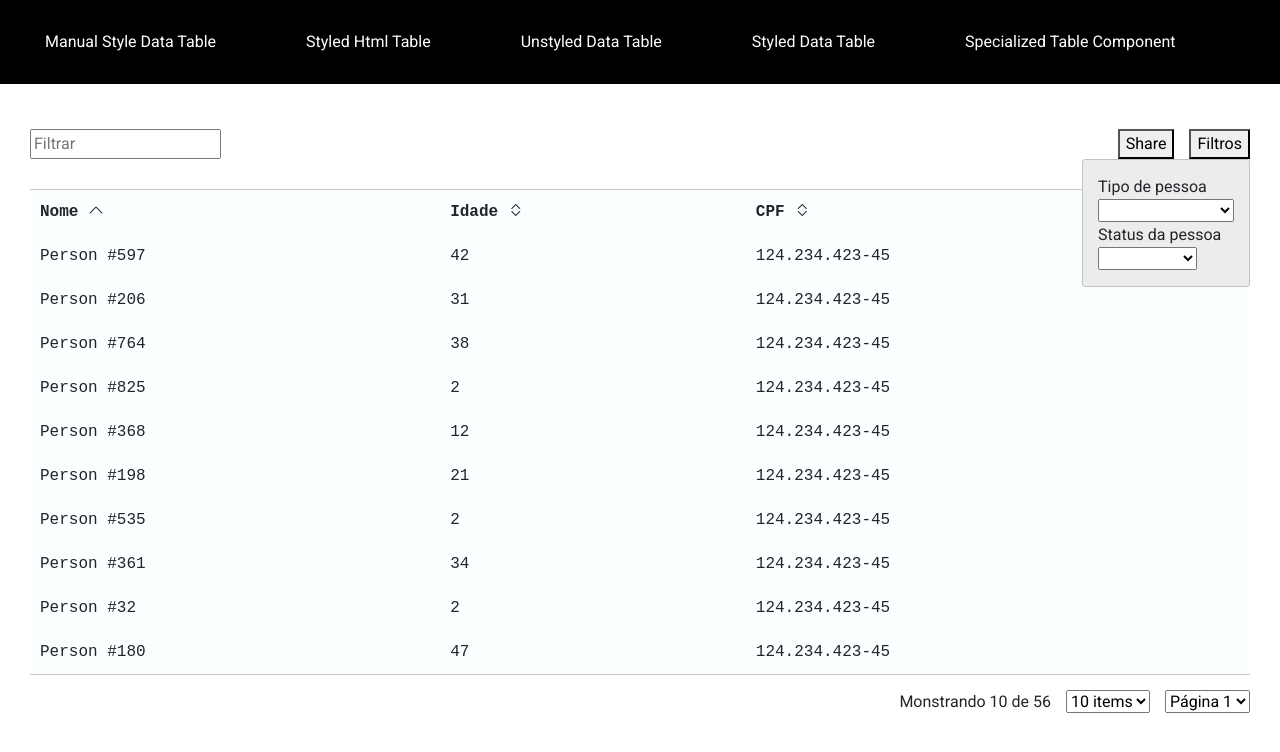
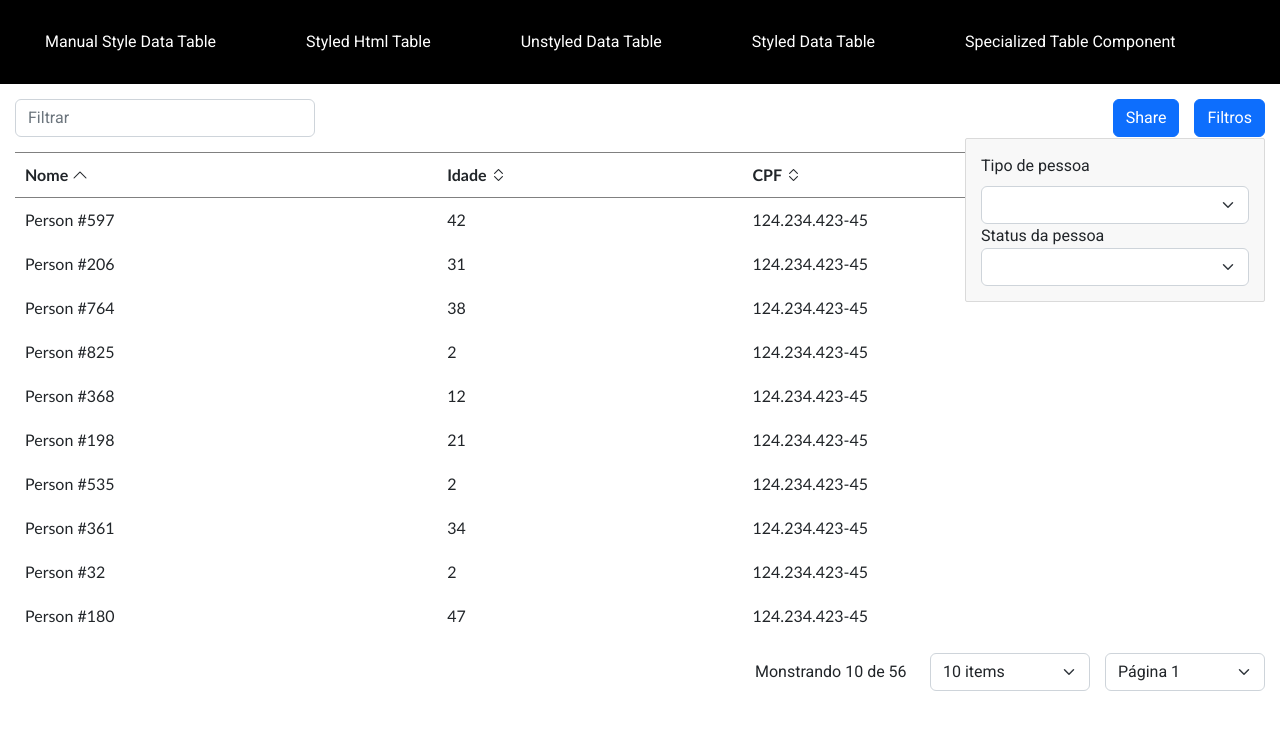
Before and after one commit to harleivicente/angular-scalable-tables, an Angular app: page /specialized-table-component in a window 1280 px wide. Both pictures are taken after a click on the button "Filtros". Shown: the top 752 px of the page. Built offline with nearby package versions, Linux system fonts and the light colour scheme.

Commit message:
demo special table

```diff
--- a/apps/treino/src/app/demo-specialized-table/demo-specialized-table.component.html
+++ b/apps/treino/src/app/demo-specialized-table/demo-specialized-table.component.html
@@ -25,19 +25,23 @@
     <div *uiDataTableFilter>
         <form [formGroup]="filterFormGroup">
 
-            <label> Tipo de pessoa </label>
-            <select formControlName="tipo">
+            <div>
+                <label for="filtro-tipo-pessoa" class="form-label"> Tipo de pessoa </label>
+                <select id="filtro-tipo-pessoa" class="form-select" formControlName="tipo">
                     <option value="fisica"> Pessoa Física </option>
                     <option value="juridica"> Pessoa Jurídica </option>
                     <option value="ambos"> Ambos </option>
                 </select>
+            </div>
 
-            <label> Status da pessoa </label>
-            <select formControlName="status">
+            <div>
+                <label for="filtro-status"> Status da pessoa </label>
+                <select id="filtro-status" class="form-select" formControlName="status">
                     <option value="regular"> Regular </option>
                     <option value="bloqueado"> Bloqueado </option>
                     <option value="pendente"> Pendente </option>
                 </select>
+            </div>
 
         </form>
     </div>
--- a/apps/treino/src/app/specialized-data-table/specialized-data-table.component.html
+++ b/apps/treino/src/app/specialized-data-table/specialized-data-table.component.html
@@ -2,14 +2,14 @@
 
 <div class="header">
 
-    <input type="text" placeholder="Filtrar" [formControl]="textFilterFormControl" />
+    <input type="text" class="form-control filtro-texto" placeholder="Filtrar" [formControl]="textFilterFormControl" />
 
     <div class="spacer"></div>
 
-    <button class="share" (click)="share.emit()"> Share </button>
+    <button type="button" class="share btn btn-primary" (click)="share.emit()"> Share </button>
 
     <div class="filter-wrapper">
-        <button *ngIf="filterTemplate" (click)="toggleFilter()" class="filtros"> Filtros </button>
+        <button type="button" *ngIf="filterTemplate" (click)="toggleFilter()" class="btn btn-primary filtros"> Filtros </button>
         <div class="filter-dropdown" [ngClass]="{ visible: showFilter }">
             <ng-container #filterOutlet></ng-container>
         </div>
@@ -50,24 +50,24 @@
 
 </table>
 
-<div class="footer">
 
-    <div class="control"> Monstrando {{ stateManager.state.data?.length }} de {{ stateManager.state.totalItems }} </div>
+<form [formGroup]="pageControlFormGroup">
 
-    <form [formGroup]="pageControlFormGroup">
+    <div class="footer">
 
-        <select class="control" name="page-size" formControlName='pageSize'>
+        <div class="control"> Monstrando {{ stateManager.state.data?.length }} de {{ stateManager.state.totalItems }} </div>
+
+        <select class="form-select control" name="page-size" formControlName='pageSize'>
             <option value="5"> 5 items </option>
             <option value="10"> 10 items </option>
             <option value="20"> 20 items </option>
         </select>
 
-        <select class="control" name="page-size" formControlName="currentPage">
+        <select class="form-select control" name="page-size" formControlName="currentPage">
             <option value="{{ index + 1 }}" *ngFor="let item of Array(stateManager.getTotalPages()); let index = index;">
                 Página {{ index + 1 }}
             </option>
         </select>
 
-    </form>
-
-</div>
+    </div>
+</form>
--- a/apps/treino/src/app/specialized-data-table/specialized-data-table.component.scss
+++ b/apps/treino/src/app/specialized-data-table/specialized-data-table.component.scss
@@ -1,16 +1,52 @@
 
 ui-specialized-data-table {
-    display: block;
-    padding: 30px;
+
+    table {
+        font-family: 'Trebuchet MS', 'Lucida Sans Unicode', 'Lucida Grande', 'Lucida Sans', Arial, sans-serif;
+        width: calc(100% - 30px);
+        margin: 15px;
+
+        td {
+          padding: 10px;
+        }
+
+        th {
+          border-bottom: 1px solid #808080;
+          border-top: 1px solid grey;
+          padding: 10px 10px;
+        }
+
+        tbody tr {
+
+          background-color: #ffffff;
+
+          &.dark {
+            background-color: #f8f8f8;
+          }
+
+          &:hover {
+            background-color: #f0f0f0;
+          }
+
+        }
+
+        .sort-control {
+          cursor: pointer;
+        }
+      }
 
     .header {
-        margin: 15px 0px 30px;
+        margin: 15px;
         display: flex;
 
         .share { margin: 0px 15px; }
 
         .spacer {
             flex-grow: 1;
+        }
+
+        .filtro-texto {
+            max-width: 300px;
         }
     }
 
@@ -19,12 +55,14 @@ ui-specialized-data-table {
 
         .filter-dropdown {
             position: absolute;
-            background-color: #ececec;
-            border: 1px solid #c3c3c3;
-            border-radius: 3px;
+            background-color: #f8f8f8;
+            border: 1px solid #dadada;
+            border-radius: 2px;
+            width: 300px;
             padding: 15px;
             display: none;
             right: 0px;
+            top: 39px;
 
             &.visible {
                 display: block;
@@ -33,37 +71,14 @@ ui-specialized-data-table {
 
     }
 
-    table {
-        margin: 0px;
-        width: 100%;
-        background-color: #fafeff;
-        border-top: 1px solid #c3c3c3;
-        border-bottom: 1px solid #c3c3c3;
-        border-spacing: 0px;
-        font-family: 'Courier New', Courier, monospace;
-
-        td, th {
-            padding: 10px;
-        }
-
-        tbody tr {
-            &:hover {
-                background-color: #fff2f2;
-            }
-        }
-    }
-
-    .sort-control {
-        cursor: pointer;
-    }
-
     .footer {
         display: flex;
         align-items: center;
         justify-content: flex-end;
-        margin: 15px 0px;
+        margin: 15px;
 
         .control {
+            width: 160px;
             margin-left: 15px;
         }
     }
```
Lines whose indentation alone changed are shown as unchanged.
